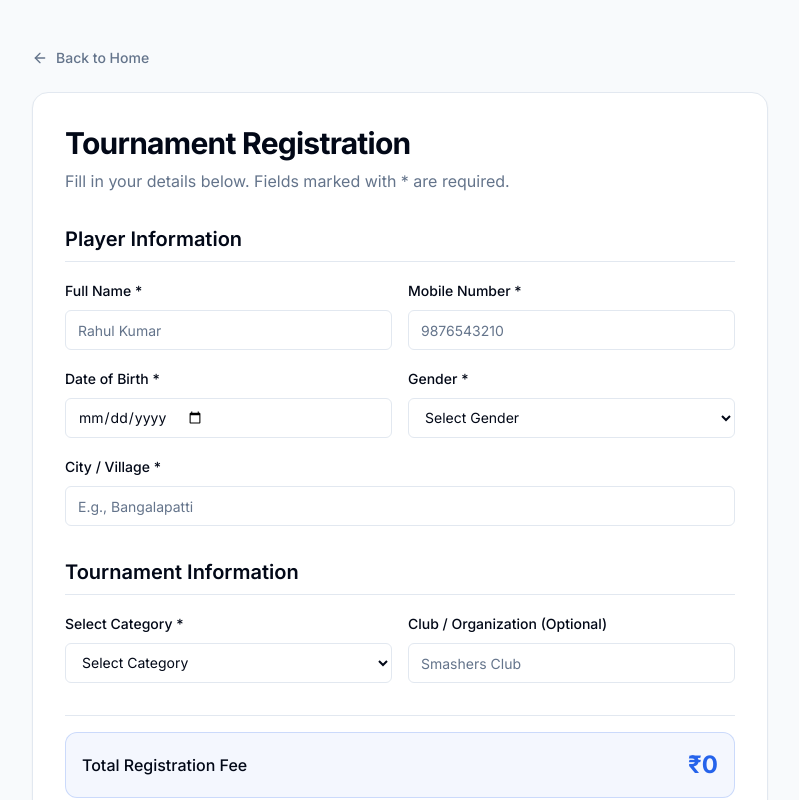
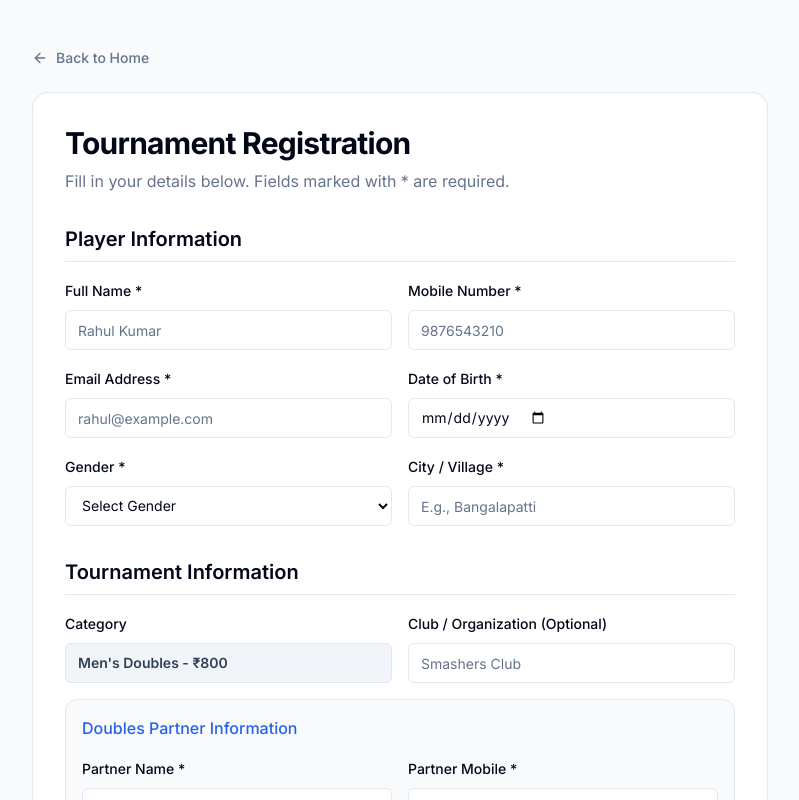
Before and after one commit to shritheking/badmintion, a Next.js app: page /register in a window 1280 px wide. Shown: the top 800 px of the page, without its empty margins (240-1039 px from the left). Built offline with nearby package versions, Linux system fonts and the light colour scheme.

Commit message:
Update src/app/register/page.tsx

```diff
--- a/src/app/register/page.tsx
+++ b/src/app/register/page.tsx
@@ -19,7 +19,7 @@ export default function RegisterPage() {
     address: "",
     city: "",
     state: "",
-    category: "",
+    category: "Men's Doubles",
     club: "",
     partnerName: "",
     partnerMobile: "",
@@ -30,12 +30,7 @@ export default function RegisterPage() {
     agreement: false
   });
 
-  const categoryFees: Record<string, number> = {
-    "Men's Doubles": 800,
-  };
-
-  const isDoubles = formData.category.includes("Doubles");
-  const amount = formData.category ? categoryFees[formData.category] : 0;
+  const amount = 800;
 
   const handleInputChange = (e: React.ChangeEvent<HTMLInputElement | HTMLSelectElement>) => {
     const { name, value, type } = e.target;
@@ -117,7 +112,7 @@ export default function RegisterPage() {
         prefill: {
           name: formData.fullName,
           contact: "+91" + formData.mobile,
-          email: "test.user@gmail.com"
+          email: formData.email
         },
         theme: {
           color: "#3b82f6"
@@ -177,6 +172,10 @@ export default function RegisterPage() {
                   <input required type="tel" name="mobile" pattern="[0-9]{10}" minLength={10} maxLength={10} title="Please enter a valid 10-digit mobile number" value={formData.mobile} onChange={handleInputChange} className="flex h-10 w-full rounded-md border border-input bg-background px-3 py-2 text-sm ring-offset-background placeholder:text-muted-foreground focus-visible:outline-none focus-visible:ring-2 focus-visible:ring-ring" placeholder="9876543210" />
                 </div>
                 <div className="space-y-2">
+                  <label className="text-sm font-medium">Email Address *</label>
+                  <input required type="email" name="email" value={formData.email} onChange={handleInputChange} className="flex h-10 w-full rounded-md border border-input bg-background px-3 py-2 text-sm ring-offset-background placeholder:text-muted-foreground focus-visible:outline-none focus-visible:ring-2 focus-visible:ring-ring" placeholder="rahul@example.com" />
+                </div>
+                <div className="space-y-2">
                   <label className="text-sm font-medium">Date of Birth *</label>
                   <input required type="date" name="dateOfBirth" value={formData.dateOfBirth} onChange={handleInputChange} className="flex h-10 w-full rounded-md border border-input bg-background px-3 py-2 text-sm ring-offset-background placeholder:text-muted-foreground focus-visible:outline-none focus-visible:ring-2 focus-visible:ring-ring" />
                 </div>
@@ -189,11 +188,10 @@ export default function RegisterPage() {
                     <option value="Other">Other</option>
                   </select>
                 </div>
-              </div>
-
-              <div className="space-y-2 mt-4">
+                <div className="space-y-2">
                   <label className="text-sm font-medium">City / Village *</label>
                   <input required name="city" value={formData.city} onChange={handleInputChange} className="flex h-10 w-full rounded-md border border-input bg-background px-3 py-2 text-sm ring-offset-background placeholder:text-muted-foreground focus-visible:outline-none focus-visible:ring-2 focus-visible:ring-ring" placeholder="E.g., Bangalapatti" />
+                </div>
               </div>
             </section>
 
@@ -202,13 +200,10 @@ export default function RegisterPage() {
               <h2 className="text-xl font-semibold border-b pb-2">Tournament Information</h2>
               <div className="grid grid-cols-1 md:grid-cols-2 gap-4">
                 <div className="space-y-2">
-                  <label className="text-sm font-medium">Select Category *</label>
-                  <select required name="category" value={formData.category} onChange={handleInputChange} className="flex h-10 w-full rounded-md border border-input bg-background px-3 py-2 text-sm ring-offset-background placeholder:text-muted-foreground focus-visible:outline-none focus-visible:ring-2 focus-visible:ring-ring">
-                    <option value="">Select Category</option>
-                    {Object.keys(categoryFees).map(cat => (
-                      <option key={cat} value={cat}>{cat} - ₹{categoryFees[cat]}</option>
-                    ))}
-                  </select>
+                  <label className="text-sm font-medium">Category</label>
+                  <div className="flex h-10 w-full items-center rounded-md border border-input bg-slate-100 px-3 py-2 text-sm font-semibold text-slate-700">
+                    Men's Doubles - ₹800
+                  </div>
                 </div>
                 <div className="space-y-2">
                   <label className="text-sm font-medium">Club / Organization (Optional)</label>
@@ -216,7 +211,6 @@ export default function RegisterPage() {
                 </div>
               </div>
 
-              {isDoubles && (
               <div className="p-4 bg-slate-50 border rounded-xl space-y-4 mt-4">
                 <h3 className="font-medium text-primary">Doubles Partner Information</h3>
                 <div className="grid grid-cols-1 md:grid-cols-2 gap-4">
@@ -230,7 +224,6 @@ export default function RegisterPage() {
                   </div>
                 </div>
               </div>
-              )}
             </section>
 
             {/* Summary & Agreement */}
@@ -255,7 +248,7 @@ export default function RegisterPage() {
 
               <button
                 type="submit"
-                disabled={loading || !formData.category || !formData.agreement}
+                disabled={loading || !formData.agreement}
                 className="w-full h-14 md:h-12 inline-flex items-center justify-center rounded-md bg-primary px-8 text-base font-bold text-primary-foreground shadow hover:bg-primary/90 transition-colors disabled:opacity-50 disabled:cursor-not-allowed mt-4"
               >
                 {loading ? (
```
Lines whose indentation alone changed are shown as unchanged.
